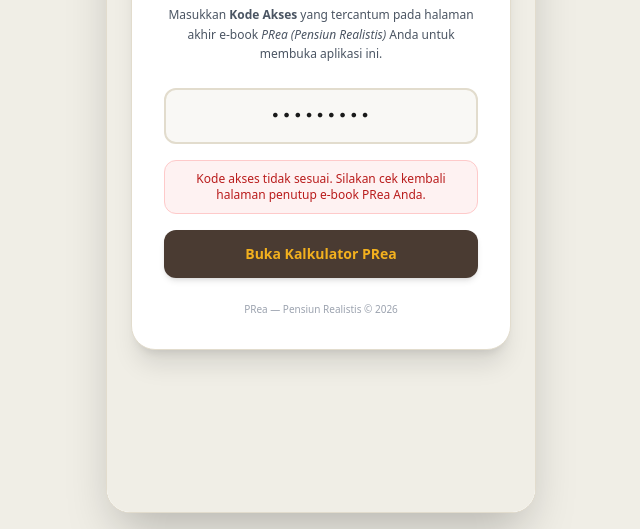
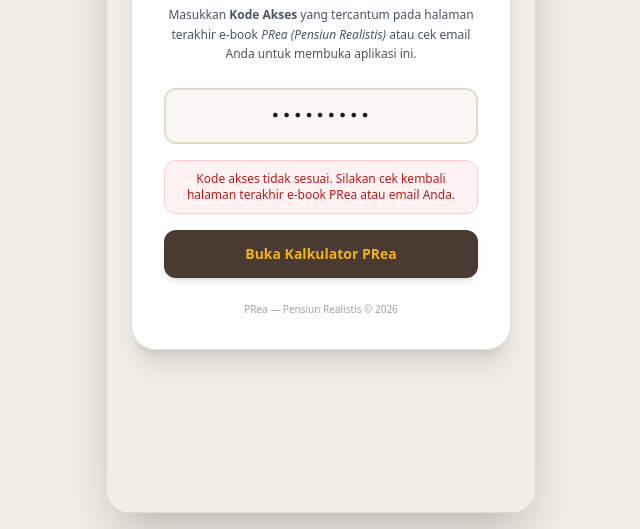
Before and after one commit to fatahmediagroup-art/kalkulator-Pensiun-Realistis, a plain HTML site: page index.html in a window 1280 px wide. Both pictures are taken after typing "Sample123" into the empty fields and a click on the button "Buka Kalkulator PRea". Shown: the part 363-892 px from the top of the page, without its empty margins (319-959 px from the left). Drawn offline with nearby package versions, Linux system fonts and the light colour scheme.

Commit message:
index.html

```diff
--- a/index.html
+++ b/index.html
@@ -41,7 +41,7 @@
                     </span>
                     <h2 class="text-xl font-extrabold text-[#4A3B32] mt-3 mb-2">Kalkulator PRea</h2>
                     <p class="text-xs text-gray-600 mb-6 leading-relaxed">
-                        Masukkan <strong>Kode Akses</strong> yang tercantum pada halaman akhir e-book <em>PRea (Pensiun Realistis)</em> Anda untuk membuka aplikasi ini.
+                        Masukkan <strong>Kode Akses</strong> yang tercantum pada halaman terakhir e-book <em>PRea (Pensiun Realistis)</em> atau cek email Anda untuk membuka aplikasi ini.
                     </p>
 
                     <form @submit.prevent="verifyCode" class="space-y-4">
@@ -56,7 +56,7 @@
 
                         <template x-if="codeError">
                             <div class="bg-red-50 border border-red-200 text-red-700 text-xs p-2.5 rounded-xl font-medium">
-                                Kode akses tidak sesuai. Silakan cek kembali halaman penutup e-book PRea Anda.
+                                Kode akses tidak sesuai. Silakan cek kembali halaman terakhir e-book PRea atau email Anda.
                             </div>
                         </template>
 
@@ -842,7 +842,6 @@
                     this.persist();
                 },
 
-                // Pemformat Angka & Rupiah (Mendukung string kosong '')
                 parseNumber(val) {
                     const cleaned = String(val ?? '').replace(/[^0-9]/g, '');
                     return cleaned === '' ? '' : Number(cleaned);
@@ -1043,12 +1042,10 @@
                     return Math.max(0, this.totalDanaCairBruto - this.totalRencanaKhusus);
                 },
 
-                // Ember 1: Otomatis Dana Darurat 12 bulan
                 get ember1KasLikuid() {
                     return Math.min(this.danaCairSetelahRencana, this.danaDarurat12Bln);
                 },
 
-                // Sisa dana cair setelah dikurangi Dana Darurat 12 bulan
                 get sisaSetelahDD12() {
                     return Math.max(0, this.danaCairSetelahRencana - this.ember1KasLikuid);
                 },
@@ -1093,12 +1090,10 @@
                     this.persist();
                 },
 
-                // Ember 3: Sisa bersih otomatis
                 get ember3Emas() {
                     return Math.max(0, this.maxEmber2 - this.ember2Valid);
                 },
 
-                // Simulasi Uji Ketahanan Bulan demi Bulan
                 get simulasiHasil() {
                     const durasiEfektif = Math.max(1, this.durasiPensiun);
                     const maxSimBulan = Math.max(durasiEfektif * 12, 360);
```
